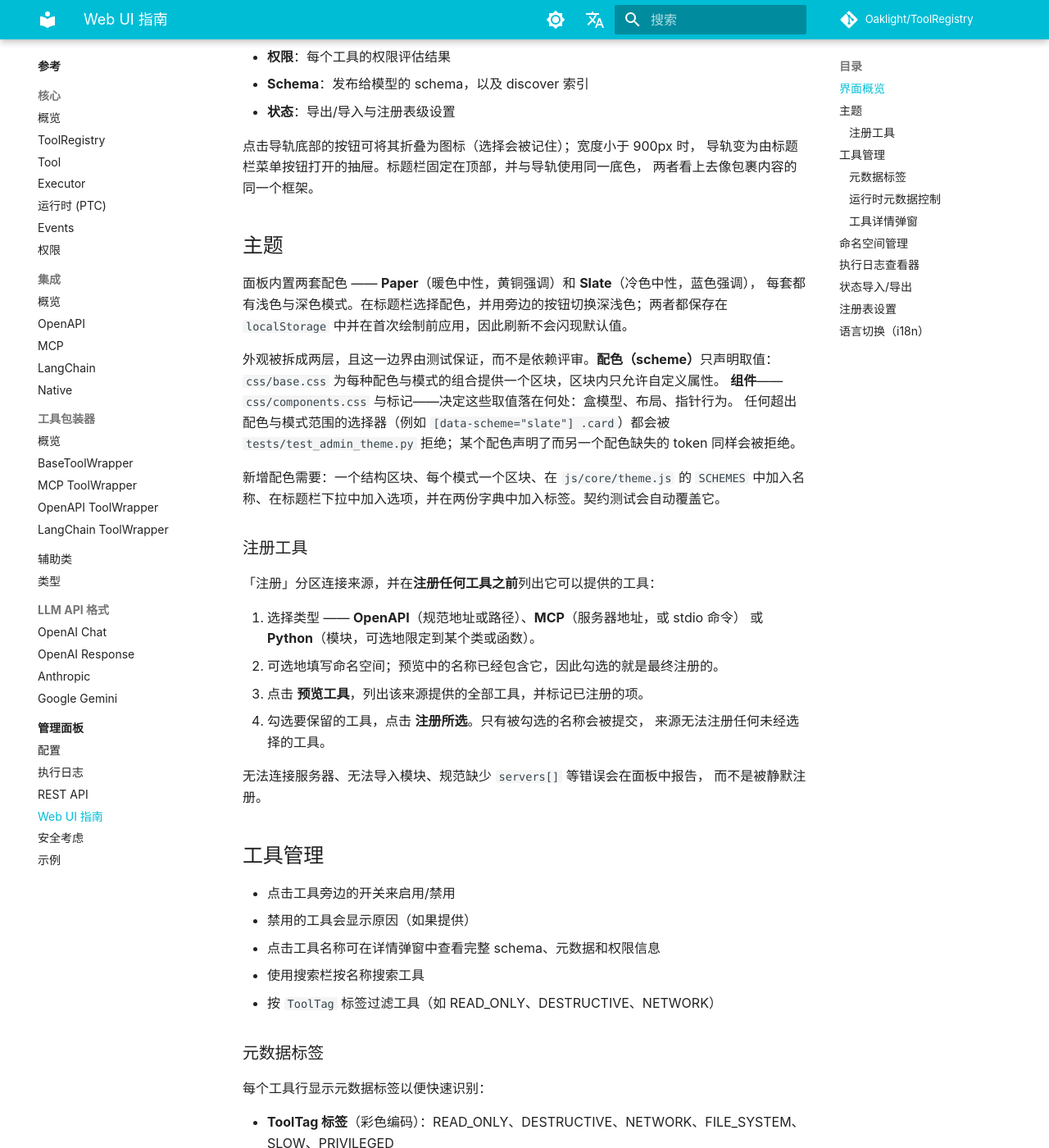
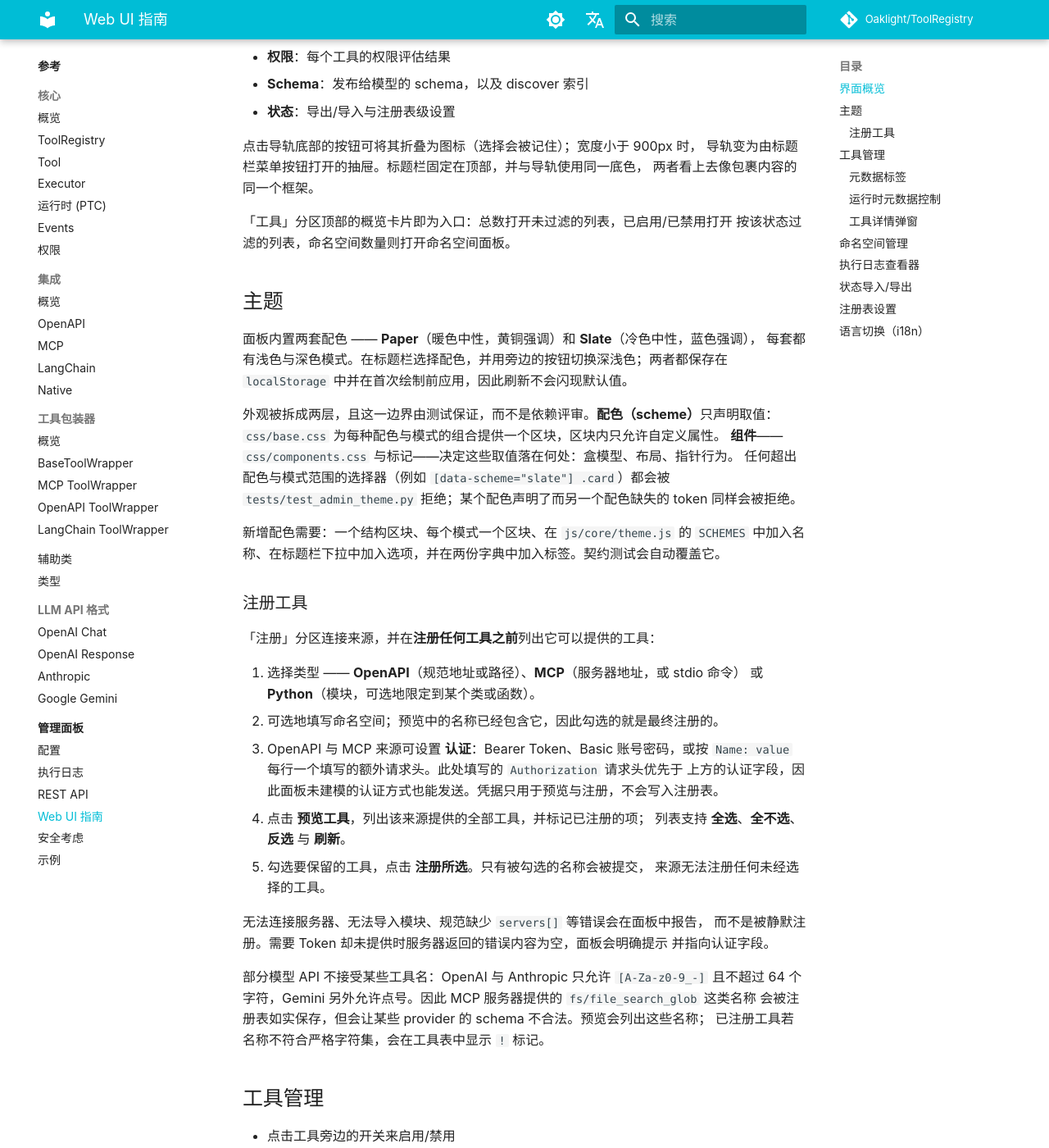
Before and after one commit to Oaklight/ToolRegistry, an MkDocs documentation site: the page built from docs/admin/web-ui.md, in a window 1280 px wide and 1400 px high, scrolled down 541 px. Shown: the whole window at 82% size. Built offline with MkDocs 1.6.1 and Material for MkDocs 9.7.7, drawn with Linux system fonts in a browser that asks for light colours; some web fonts are replaced; comment, search, counter and statistics services are not loaded.

Commit message:
docs(admin): 来源认证、名称告警与概览跳转

```diff
--- a/docs/admin/web-ui.md
+++ b/docs/admin/web-ui.md
@@ -18,6 +18,9 @@
 点击导轨底部的按钮可将其折叠为图标（选择会被记住）；宽度小于 900px 时，
 导轨变为由标题栏菜单按钮打开的抽屉。标题栏固定在顶部，并与导轨使用同一底色，
 两者看上去像包裹内容的同一个框架。
+
+「工具」分区顶部的概览卡片即为入口：总数打开未过滤的列表，已启用/已禁用打开
+按该状态过滤的列表，命名空间数量则打开命名空间面板。
 
 ## 主题
 
@@ -41,12 +44,22 @@
 1. 选择类型 —— **OpenAPI**（规范地址或路径）、**MCP**（服务器地址，或 stdio 命令）
    或 **Python**（模块，可选地限定到某个类或函数）。
 2. 可选地填写命名空间；预览中的名称已经包含它，因此勾选的就是最终注册的。
-3. 点击 **预览工具**，列出该来源提供的全部工具，并标记已注册的项。
-4. 勾选要保留的工具，点击 **注册所选**。只有被勾选的名称会被提交，
+3. OpenAPI 与 MCP 来源可设置 **认证**：Bearer Token、Basic 账号密码，或按
+   `Name: value` 每行一个填写的额外请求头。此处填写的 `Authorization` 请求头优先于
+   上方的认证字段，因此面板未建模的认证方式也能发送。凭据只用于预览与注册，不会写入注册表。
+4. 点击 **预览工具**，列出该来源提供的全部工具，并标记已注册的项；
+   列表支持 **全选**、**全不选**、**反选** 与 **刷新**。
+5. 勾选要保留的工具，点击 **注册所选**。只有被勾选的名称会被提交，
    来源无法注册任何未经选择的工具。
 
 无法连接服务器、无法导入模块、规范缺少 `servers[]` 等错误会在面板中报告，
-而不是被静默注册。
+而不是被静默注册。需要 Token 却未提供时服务器返回的错误内容为空，面板会明确提示
+并指向认证字段。
+
+部分模型 API 不接受某些工具名：OpenAI 与 Anthropic 只允许 `[A-Za-z0-9_-]` 且不超过
+64 个字符，Gemini 另外允许点号。因此 MCP 服务器提供的 `fs/file_search_glob` 这类名称
+会被注册表如实保存，但会让某些 provider 的 schema 不合法。预览会列出这些名称；
+已注册工具若名称不符合严格字符集，会在工具表中显示 `!` 标记。
 
 ## 工具管理
 
```
Also changed, not shown: docs/changelog.md (+1 -0 lines).
